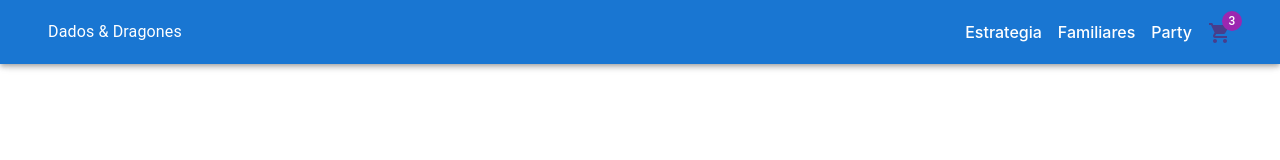
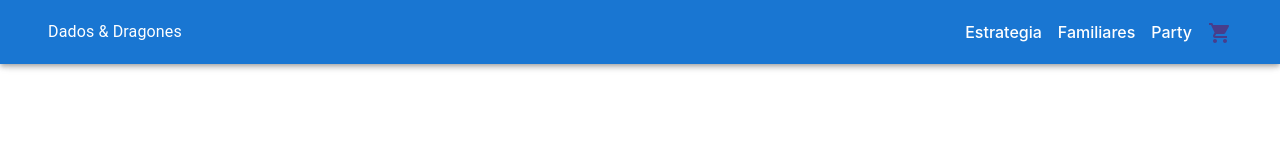
Before and after one commit to pazspera/curso-react-coderhouse, a React (Vite) app: page /cart in a window 1280 px wide. Shown: the top 160 px of the page. Built offline with nearby package versions, Linux system fonts and the light colour scheme.

Commit message:
Agregada funcionalidad a CartWidget

```diff
--- a/src/components/Cart/Cart.jsx
+++ b/src/components/Cart/Cart.jsx
@@ -1,6 +1,12 @@
+import { useState, useContext } from "react";
+import { CartContext } from "../../context/CartContext";
+
 
 export default function Cart() {
   // componente funcional
+  const { cartList } = useContext(CartContext);
+  console.log(`cartList.length: ${cartList.length}`)
+
 
   // mostrar los productos del carrito
   // todos los items agrupados, sin repetidos
--- a/src/components/CartWidget/CartWidget.jsx
+++ b/src/components/CartWidget/CartWidget.jsx
@@ -1,11 +1,14 @@
 import ShoppingCartIcon from "@mui/icons-material/ShoppingCart";
 import { Badge } from "@mui/material";
+import { CartContext } from "../../context/CartContext";
+import { useContext } from "react";
 
 export default function CartWidget() {
+  const {cartList} = useContext(CartContext);
 	return (
 		<>
-			<Badge badgeContent={3} color="secondary">
-				<ShoppingCartIcon fontSize="medium" sx={{ marginLeft: 2 }} />
+			<Badge badgeContent={cartList.length} color="secondary">
+				{<ShoppingCartIcon fontSize="medium" sx={{ marginLeft: 2 }} />}
 			</Badge>
 		</>
 	);
--- a/src/components/ItemDetail/ItemDetail.jsx
+++ b/src/components/ItemDetail/ItemDetail.jsx
@@ -29,6 +29,7 @@ export default function ItemDetail({product}) {
       addItemToCart(itemToAdd);
     }
   }
+
 
   return (
     <>
--- a/src/context/CartContext.jsx
+++ b/src/context/CartContext.jsx
@@ -55,6 +55,7 @@ export const CartComponentContext = ({ children }) => {
     return cartList.some(product => product.id === id);
   }
 
+
   return (
     <CartContext.Provider value={{ cartList, setCartList,  addItemToCart, clearCart, deleteItem }}>
       {children}
```
